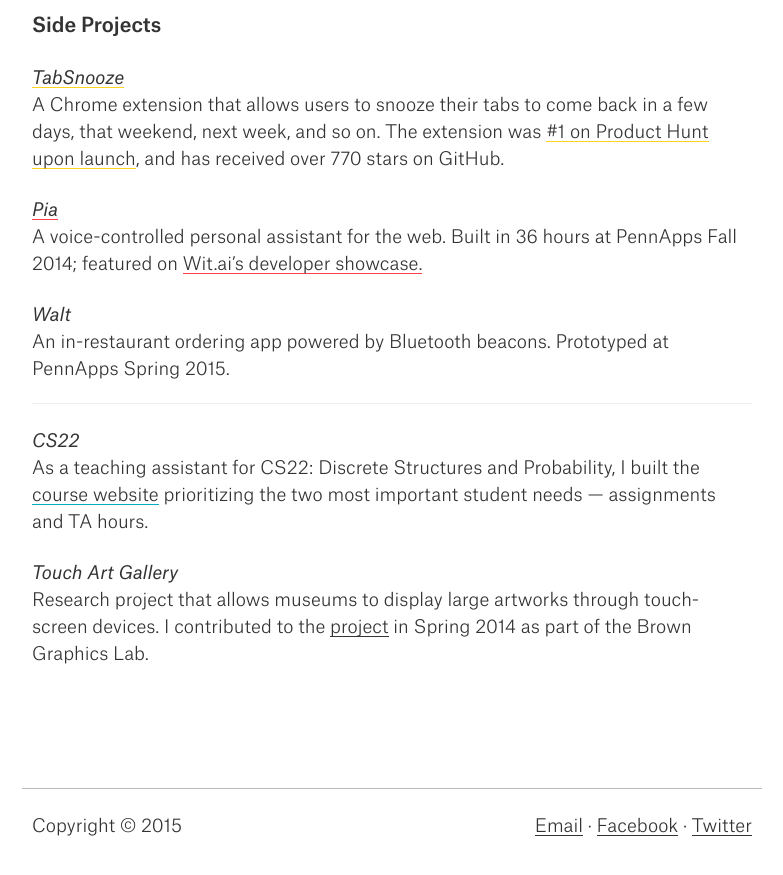
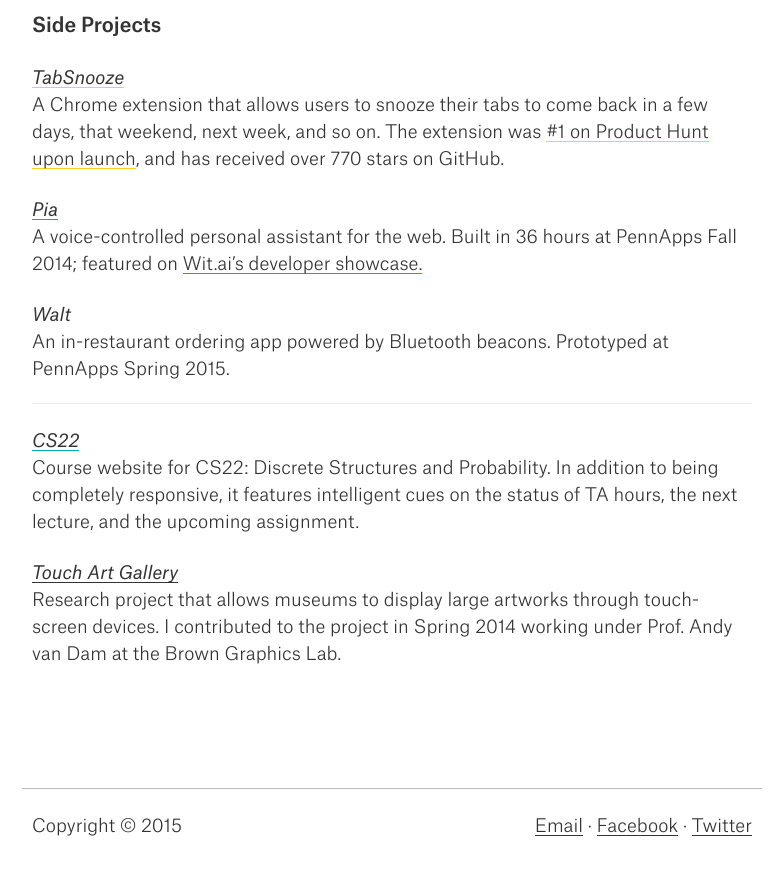
Before and after one commit to athyuttamre/athyuttamre.github.io, a Jekyll site: the page built from index.html, in a window 1280 px wide and 900 px high, scrolled down 2319 px. Shown: the top 875 px of the window, without its empty margins (248-1031 px from the left). Built offline with Jekyll 4.4.1, drawn with Linux system fonts in a browser that asks for light colours.

Commit message:
Update content on home page and some case studies

```diff
--- a/cs-yearbook.html
+++ b/cs-yearbook.html
@@ -6,7 +6,7 @@
 
 <article class="container">
   <h1>CS Yearbook</h1>
-  <p class="byline">Print, Photography &middot; Spring 2015</p>
+  <p class="byline">Print Design, Photography &middot; Spring 2015</p>
 
   <p class="content intro-text">A recent tradition in the Brown CS department is the CS Yearbook; a fun collection of profiles and photos from the graduating class. With help from a few amazing friends, I designed and photographed for the second volume in 2015.</p>
 
--- a/facebook.html
+++ b/facebook.html
@@ -6,7 +6,7 @@
 
 <article>
   <h1>Facebook</h1>
-  <p class="byline">Payments Design &middot; Summer 2015</p>
+  <p class="byline">Product Design &middot; Summer 2015</p>
 
   <p class="content intro-text">I spent the summer of 2015 as a product design intern at Facebook HQ in Menlo Park, California. Working on the Payments team, I helped unify mobile payments across multiple products and platforms, and delivered research, prototypes, visual and interaction designs.</p>
 
--- a/hackatbrown.html
+++ b/hackatbrown.html
@@ -21,7 +21,7 @@
   <section id="intro">
     <div class="container">
       <div class="content">
-        <p>For the last two years, I've co-led the student group <a href="http://hackatbrown.org">Hack@Brown</a> with my amazing friend <a href="http://sharonlo.me">Sharon</a>. Our mission is to help all kinds of students discover the joy in making and to find the confidence to learn and build awesome things.</p>
+        <p>For the last two years, I've co-led the student group <a href="http://hackatbrown.org">Hack@Brown</a> with my amazing friend <a href="http://sharonlo.me">Sharon</a>. Our mission is to help all kinds of students discover the joy in making, and, along the way, find the confidence to learn and build awesome things.</p>
 
         <p>In addition to hosting Brown's <a href="http://2016.hackatbrown.org">annual student hackathon</a>, our team puts together regular <a href="http://fb.com/hackatbrown/events">student-led workshops</a> on topics ranging from HTML/CSS to Animation, builds <a href="http://api.students.brown.edu">campus data APIs</a>, and hosts <a href="http://startupatbrown.org">Startup@Brown</a>, an annual conference connecting students and startups.
         </p>
--- a/index.html
+++ b/index.html
@@ -101,12 +101,12 @@
   <hr>
 
   <section id="cs22">
-    <h3>CS22</h3>
-    <p>As a teaching assistant for CS22: Discrete Structures and Probability, I built the <a href="http://cs.brown.edu/courses/cs022/">course website</a> prioritizing the two most important student needs — assignments and TA hours.</p>
+    <h3><a href="http://cs.brown.edu/courses/cs022/">CS22</a></h3>
+    <p>Course website for CS22: Discrete Structures and Probability. In addition to being completely responsive, it features intelligent cues on the status of TA hours, the next lecture, and the upcoming assignment.</p>
   </section>
 
   <section id="tag">
-    <h3>Touch Art Gallery</h3>
-    <p>Research project that allows museums to display large artworks through touch-screen devices. I contributed to the <a href="http://cs.brown.edu/research/ptc/tag/">project</a> in Spring 2014 as part of the Brown Graphics Lab.</p>
+    <h3><a href="http://cs.brown.edu/research/ptc/tag/">Touch Art Gallery</a></h3>
+    <p>Research project that allows museums to display large artworks through touch-screen devices. I contributed to the project in Spring 2014 working under Prof. Andy van Dam at the Brown Graphics Lab.</p>
   </section>
 </section>
```
